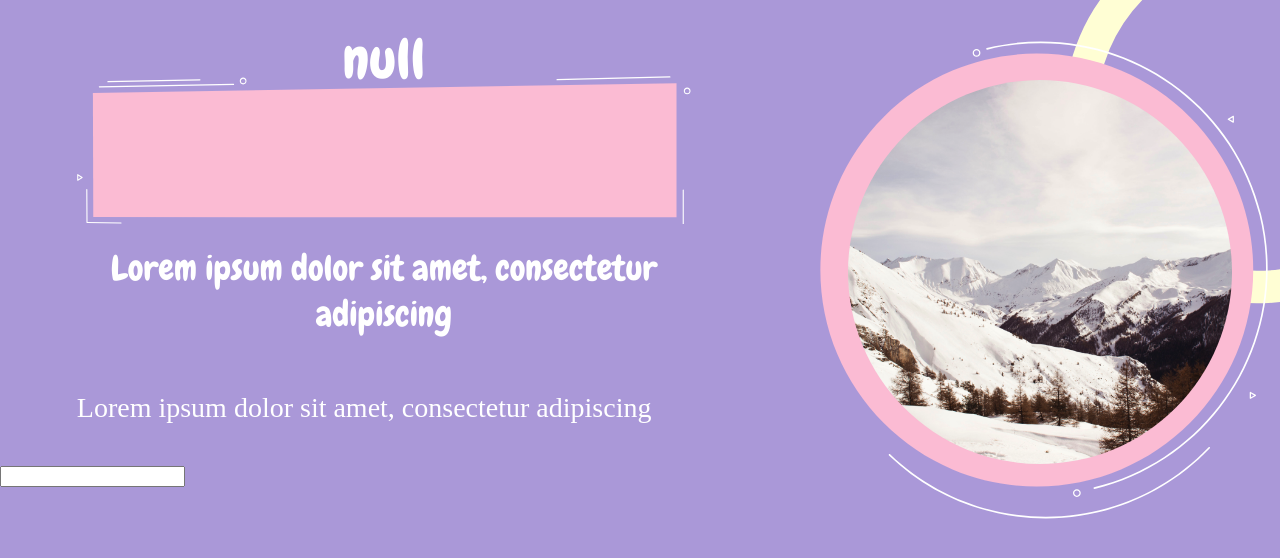
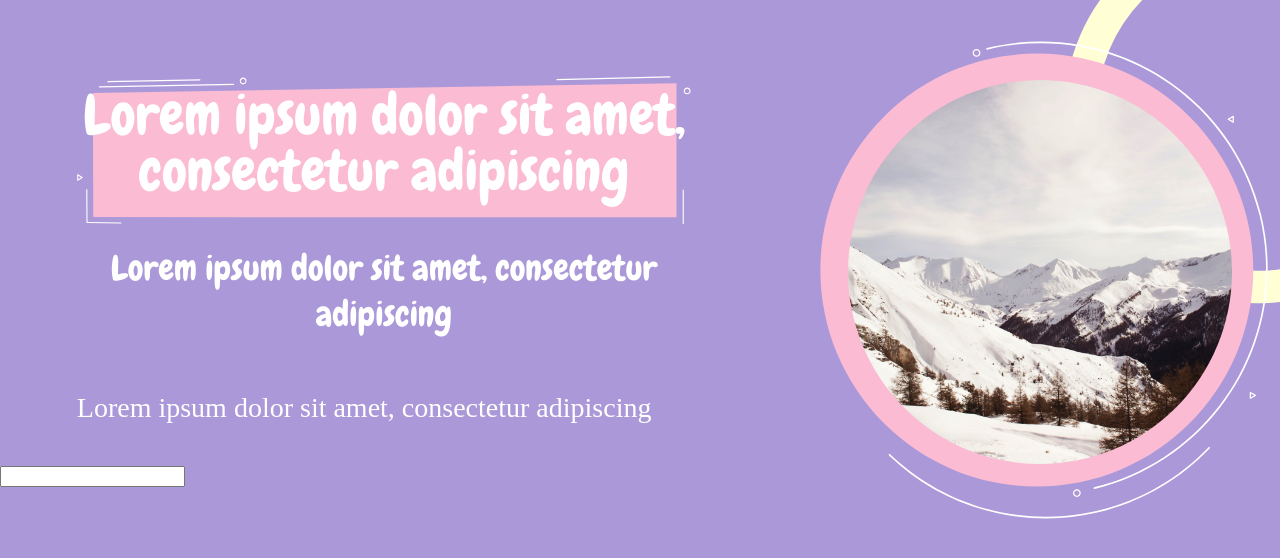
Before and after one commit to denizerisen/algebra-assignment, a Vue app: page / in a window 1280 px wide. Shown: the top 558 px of the page. Built offline with nearby package versions, Linux system fonts and the light colour scheme; a web font is replaced by a local one.

Commit message:
maxlength and initial text value

```diff
--- a/src/App.vue
+++ b/src/App.vue
@@ -20,7 +20,7 @@ import SlideInputs from './components/SlideInputs.vue';
   },
 })
 export default class App extends Vue {
-  text: string = "null";
+  text: string = "Lorem ipsum dolor sit amet, consectetur adipiscing";
   inputChangedHandler(text){
     this.text = text;
   }
--- a/src/components/SlideInputs.vue
+++ b/src/components/SlideInputs.vue
@@ -1,6 +1,6 @@
 <template>
   <div class="slide__inputs">
-      <input type="text" class="input" v-on:input="inputChangedHandler($event.target.value)"/>
+      <input type="text" class="input" maxlength="55" v-on:input="inputChangedHandler($event.target.value)"/>
   </div>
 </template>
 
```
